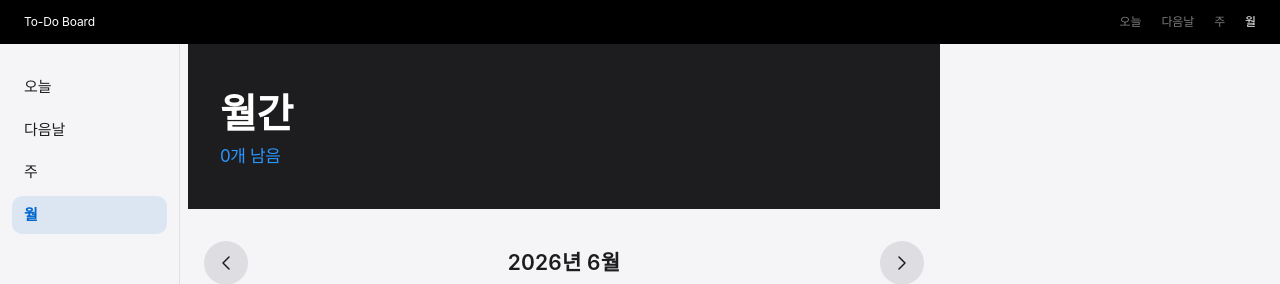
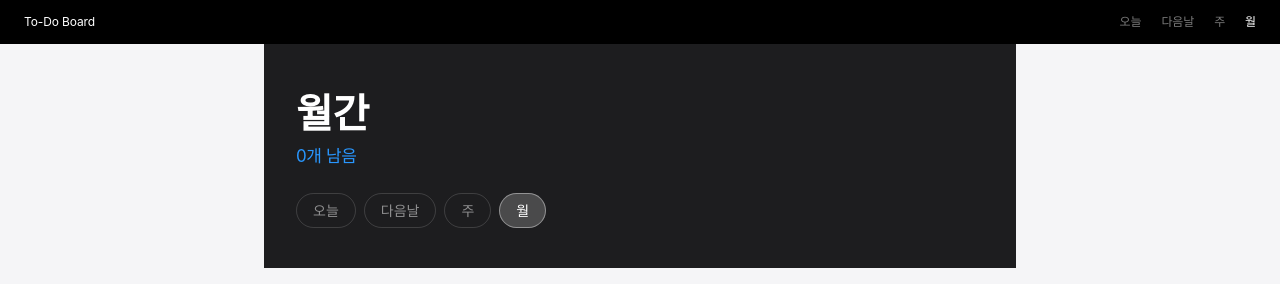
Before and after one commit to jhcho9760/todo-app, a Next.js app: page / in a window 1280 px wide. Shown: the top 284 px of the page. Built offline with nearby package versions, Linux system fonts and the light colour scheme; no server answers; the database is empty.

Commit message:
feat: move view tabs to dark header tile, remove left sidebar

```diff
--- a/app/layout.tsx
+++ b/app/layout.tsx
@@ -1,7 +1,6 @@
 import type { Metadata } from 'next'
 import { Suspense } from 'react'
 import NavBar from '@/components/NavBar'
-import Sidebar from '@/components/Sidebar'
 import './globals.css'
 
 export const metadata: Metadata = {
@@ -23,14 +22,7 @@ export default function RootLayout({ children }: { children: React.ReactNode })
         }>
           <NavBar />
         </Suspense>
-        <div className="flex">
-          <Suspense fallback={<aside style={{ width: '180px', flexShrink: 0 }} />}>
-            <Sidebar />
-          </Suspense>
-          <div className="flex-1 min-w-0">
-            {children}
-          </div>
-        </div>
+        {children}
       </body>
     </html>
   )
--- a/components/HomeContent.tsx
+++ b/components/HomeContent.tsx
@@ -2,11 +2,19 @@
 
 import { useState, useEffect, useCallback } from 'react'
 import { useSearchParams, useRouter } from 'next/navigation'
+import Link from 'next/link'
 import { Todo, CreateTodoInput, UpdateTodoInput } from '@/types/todo'
 import { toDateStr } from '@/lib/calendar'
 import CalendarMonthView from '@/components/CalendarMonthView'
 import CalendarWeekView from '@/components/CalendarWeekView'
 import CalendarDayView from '@/components/CalendarDayView'
+
+const VIEW_TABS = [
+  { label: '오늘', view: 'today' },
+  { label: '다음날', view: 'tomorrow' },
+  { label: '주', view: 'week' },
+  { label: '월', view: 'month' },
+]
 
 type View = 'month' | 'week' | 'today' | 'tomorrow'
 
@@ -113,7 +121,7 @@ export default function HomeContent() {
     : '월간'
 
   return (
-    <main className="max-w-3xl px-6" style={{ paddingBottom: '80px' }}>
+    <main className="max-w-3xl mx-auto px-6" style={{ paddingBottom: '80px' }}>
       {/* 다크 헤더 타일 */}
       <div
         className="mx-[-16px] px-8 pt-12 pb-10 mb-8"
@@ -131,6 +139,26 @@ export default function HomeContent() {
         >
           {todos.filter((t) => !t.completed).length}개 남음
         </p>
+
+        {/* 뷰 탭 */}
+        <div className="flex gap-2 mt-6">
+          {VIEW_TABS.map(({ label, view: v }) => (
+            <Link
+              key={v}
+              href={`/?view=${v}`}
+              className="px-4 py-1.5 rounded-full font-normal transition-colors"
+              style={{
+                fontSize: '14px',
+                color: view === v ? '#ffffff' : 'rgba(255,255,255,0.5)',
+                backgroundColor: view === v ? 'rgba(255,255,255,0.2)' : 'transparent',
+                border: '1px solid',
+                borderColor: view === v ? 'rgba(255,255,255,0.4)' : 'rgba(255,255,255,0.15)',
+              }}
+            >
+              {label}
+            </Link>
+          ))}
+        </div>
       </div>
 
       {view === 'month' && (
```
